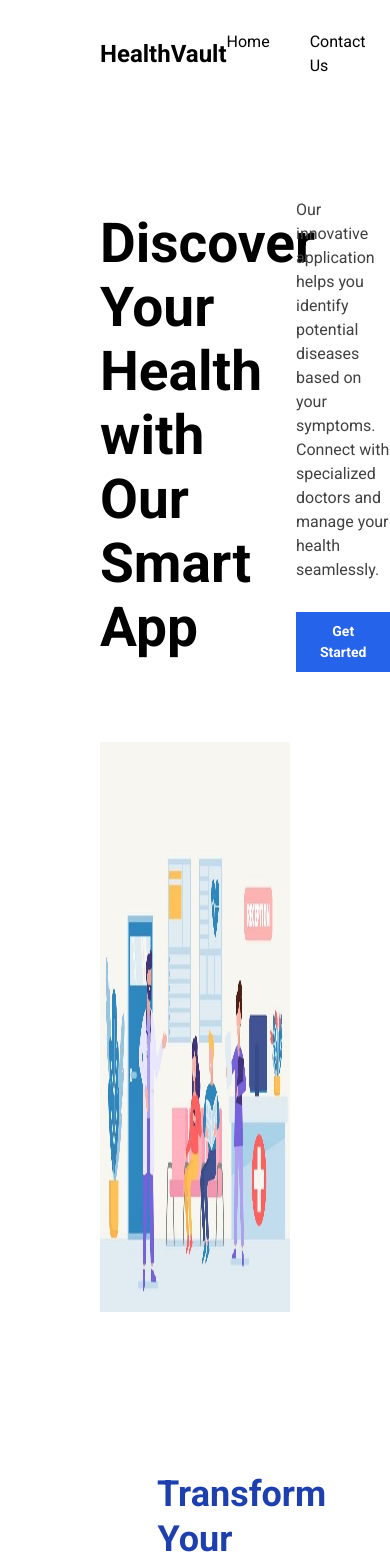
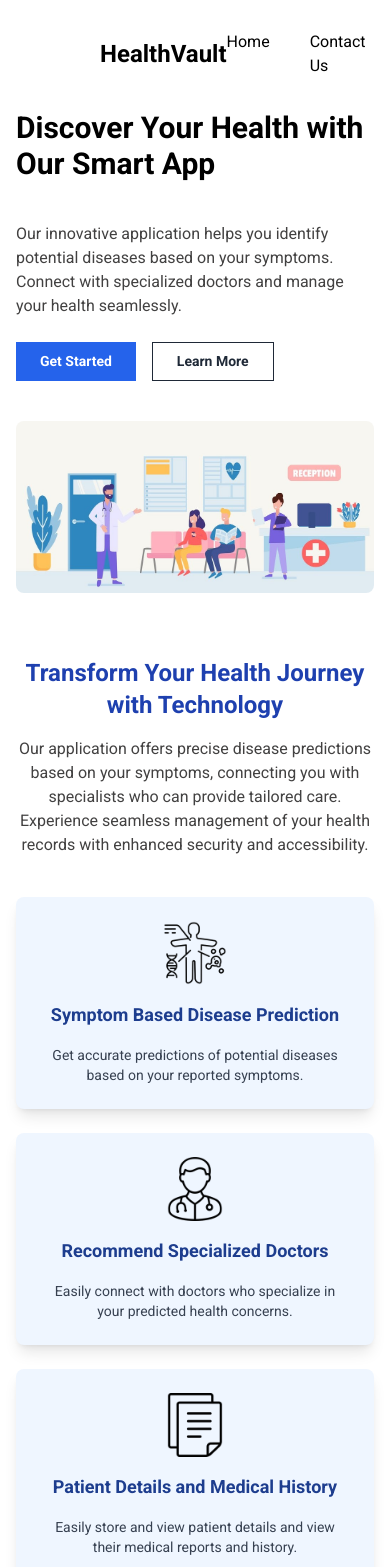
Before and after one commit to saugat125/Production-Project, a React (Create React App) app in the folder frontend/: page / in a window 390 px wide. Shown: the top 1567 px of the page. Built offline with nearby package versions, Linux system fonts and the light colour scheme; no server answers.

Commit message:
responsive design

```diff
--- a/frontend/src/Pages/home.js
+++ b/frontend/src/Pages/home.js
@@ -1,36 +1,38 @@
-import Navbar from "../Components/Navbar";
-import Footer from "../Components/Footer";
-import { Link } from "react-router-dom";
-import TestimonialsSection from "../Components/testimonial";
+import Navbar from '../Components/Navbar';
+import Footer from '../Components/Footer';
+import { Link } from 'react-router-dom';
+import TestimonialsSection from '../Components/testimonial';
 
 function Home() {
   return (
-    <div className="home-page ">
+    <div className="home-page">
       {/* Navbar */}
-      <div className="nav mb-[120px]">
+      <div className="nav mb-8 md:mb-16 lg:mb-[120px]">
         <Navbar />
       </div>
 
       {/* Banner Text */}
-      <section className="head-section">
-        <div className="custom-container">
-          <div className="flex items-center justify-between gap-[120px]">
-            <div className="title w-[40%]">
-              <h1>Discover Your Health with Our Smart App </h1>
+      <section className="head-section px-4 md:px-6 lg:px-8">
+        <div className="max-w-7xl mx-auto">
+          <div className="flex flex-col lg:flex-row items-center justify-between gap-6 lg:gap-[120px]">
+            <div className="title w-full lg:w-2/5">
+              <h1 className="text-3xl md:text-4xl lg:text-5xl font-bold mb-4 lg:mb-0">
+                Discover Your Health with Our Smart App
+              </h1>
             </div>
-            <div className="text w-[50%]">
-              <p className="mb-[30px]">
+            <div className="text w-full lg:w-1/2">
+              <p className="mb-6 md:mb-[30px]">
                 Our innovative application helps you identify potential diseases
                 based on your symptoms. Connect with specialized doctors and
                 manage your health seamlessly.
               </p>
-              <div className="buttons flex space-x-4">
-                <button class="bg-[#2563EB] text-white px-6 py-2 text-[14px] font-bold hover:shadow-md transition-all duration-300">
+              <div className="buttons flex flex-wrap gap-4">
+                <button className="bg-[#2563EB] text-white px-6 py-2 text-[14px] font-bold hover:shadow-md transition-all duration-300">
                   <Link to="/prediction" className="nav-link">
                     Get Started
                   </Link>
                 </button>
-                <button class="border border-gray-800 text-gray-800 px-6 py-2 text-[14px] font-bold hover:shadow-md transition-all duration-300">
+                <button className="border border-gray-800 text-gray-800 px-6 py-2 text-[14px] font-bold hover:shadow-md transition-all duration-300">
                   <a href="#about-us">Learn More</a>
                 </button>
               </div>
@@ -40,26 +42,26 @@ function Home() {
       </section>
 
       {/* Banner Image */}
-      <section className="banner-section">
-        <div className="custom-container">
-          <div className="image-container mt-[70px] mb-[160px]">
+      <section className="banner-section px-4 md:px-6 lg:px-8">
+        <div className="max-w-7xl mx-auto">
+          <div className="image-container mt-10 md:mt-[40px] lg:mt-[70px] mb-16 md:mb-24 lg:mb-[160px]">
             <img
               src="/images/banner.jpg"
               alt="banner"
-              className="w-[100%] h-[570px]"
+              className="w-full h-auto md:h-[400px] lg:h-[570px] object-cover rounded-lg"
             />
           </div>
         </div>
       </section>
 
       {/* Features */}
-      <section id="features" className="features-section">
-        <div className="custom-container">
+      <section id="features" className="features-section px-4 md:px-6 lg:px-8">
+        <div className="max-w-7xl mx-auto">
           <div className="head text-center">
-            <h2 className="w-[40%] m-auto text-[#1E40AF]">
+            <h2 className="text-2xl md:text-3xl lg:text-4xl font-bold w-full md:w-3/4 lg:w-1/2 mx-auto text-[#1E40AF]">
               Transform Your Health Journey with Technology
             </h2>
-            <p className="w-[55%] m-auto mt-[20px] mb-[60px]">
+            <p className="w-full md:w-4/5 lg:w-3/5 mx-auto mt-4 lg:mt-[20px] mb-10 lg:mb-[60px]">
               Our application offers precise disease predictions based on your
               symptoms, connecting you with specialists who can provide tailored
               care. Experience seamless management of your health records with
@@ -67,16 +69,16 @@ function Home() {
             </p>
           </div>
 
-          <div className="features-grid grid grid-cols-3 gap-14 mb-[160px] mx-[180px]">
-            <div className="feature-card bg-[#EFF6FF] p-8 rounded-lg text-center shadow-custom">
-              <div className="icon flex justify-center mb-6">
+          <div className="features-grid grid grid-cols-1 md:grid-cols-2 lg:grid-cols-3 gap-6 md:gap-8 lg:gap-14 mb-16 md:mb-24 lg:mb-[160px]">
+            <div className="feature-card bg-[#EFF6FF] p-6 md:p-8 rounded-lg text-center shadow-lg">
+              <div className="icon flex justify-center mb-4 md:mb-6">
                 <img
                   src="/images/feature1.png"
                   alt=""
-                  className="w-[80px] h-[80px]"
+                  className="w-16 h-16 md:w-20 md:h-20 lg:w-[80px] lg:h-[80px]"
                 />
               </div>
-              <h3 className="text-lg font-bold mb-8 text-[#1D3D8E]">
+              <h3 className="text-lg font-bold mb-4 md:mb-8 text-[#1D3D8E]">
                 Symptom Based Disease Prediction
               </h3>
               <p className="text-sm text-gray-700">
@@ -85,15 +87,15 @@ function Home() {
               </p>
             </div>
 
-            <div className="feature-card bg-[#EFF6FF] p-8 rounded-lg text-center shadow-custom">
-              <div className="icon flex justify-center mb-6">
+            <div className="feature-card bg-[#EFF6FF] p-6 md:p-8 rounded-lg text-center shadow-lg">
+              <div className="icon flex justify-center mb-4 md:mb-6">
                 <img
                   src="/images/feature2.png"
                   alt=""
-                  className="w-[80px] h-[80px]"
+                  className="w-16 h-16 md:w-20 md:h-20 lg:w-[80px] lg:h-[80px]"
                 />
               </div>
-              <h3 className="text-lg font-bold mb-8 text-[#1D3D8E]">
+              <h3 className="text-lg font-bold mb-4 md:mb-8 text-[#1D3D8E]">
                 Recommend Specialized Doctors
               </h3>
               <p className="text-sm text-gray-700">
@@ -102,15 +104,15 @@ function Home() {
               </p>
             </div>
 
-            <div className="feature-card bg-[#EFF6FF] p-8 rounded-lg text-center shadow-custom">
-              <div className="icon flex justify-center mb-6">
+            <div className="feature-card bg-[#EFF6FF] p-6 md:p-8 rounded-lg text-center shadow-lg md:col-span-2 lg:col-span-1 md:mx-auto md:max-w-md lg:max-w-none">
+              <div className="icon flex justify-center mb-4 md:mb-6">
                 <img
                   src="/images/feature3.png"
                   alt=""
-                  className="w-[80px] h-[80px]"
+                  className="w-16 h-16 md:w-20 md:h-20 lg:w-[80px] lg:h-[80px]"
                 />
               </div>
-              <h3 className="text-lg font-bold mb-8 text-[#1D3D8E]">
+              <h3 className="text-lg font-bold mb-4 md:mb-8 text-[#1D3D8E]">
                 Patient Details and Medical History
               </h3>
               <p className="text-sm text-gray-700">
@@ -123,11 +125,13 @@ function Home() {
       </section>
 
       {/* About */}
-      <section id="about-us" className="about-section">
-        <div className="custom-container">
-          <div className="about-container flex gap-[90px] justify-between mb-[100px]">
-            <div className="text w-[55%]">
-              <h2 className="text-[#1E40AF] mb-[40px]">About Us</h2>
+      <section id="about-us" className="about-section px-4 md:px-6 lg:px-8">
+        <div className="max-w-7xl mx-auto">
+          <div className="about-container flex flex-col lg:flex-row gap-8 md:gap-12 lg:gap-[90px] justify-between mb-12 md:mb-16 lg:mb-[100px]">
+            <div className="text w-full lg:w-[55%] order-2 lg:order-1">
+              <h2 className="text-2xl md:text-3xl font-bold text-[#1E40AF] mb-6 lg:mb-[40px]">
+                About Us
+              </h2>
               <p>
                 At HealthVault, we believe in transforming healthcare through
                 the power of technology. Our platform combines intelligent
@@ -151,11 +155,11 @@ function Home() {
                 use.
               </p>
             </div>
-            <div className="image-container w-[45%]">
+            <div className="image-container w-full lg:w-[45%] order-1 lg:order-2">
               <img
                 src="/images/aboutus.jpg"
-                alt=""
-                className="w-[100%] h-[450px] opacity-90"
+                alt="About HealthVault"
+                className="w-full h-auto md:h-[350px] lg:h-[450px] object-cover rounded-lg opacity-90"
               />
             </div>
           </div>
```
Also changed, not shown: frontend/src/Pages/contact.js (+50 -27 lines).
